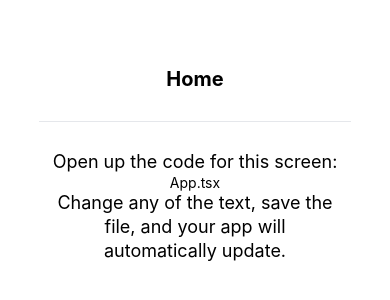
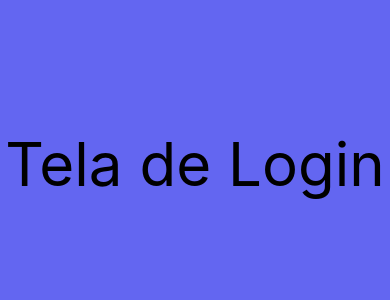
Before and after one commit to regnaelly/aula-react-native-, a React Native app: screen / in a window 390 px wide. Shown: the part 258-558 px from the top of the page. Built offline with nearby package versions, Linux system fonts and the light colour scheme.

Commit message:
refactor: alteração da estrutura identificação tailwind

```diff
--- a/App.tsx
+++ b/App.tsx
@@ -1,12 +1,13 @@
-import { ScreenContent } from 'components/ScreenContent';
+
 import { StatusBar } from 'expo-status-bar';
 
 import './global.css';
+import { LoginScreen } from '@/screens/logins';
 
 export default function App() {
   return (
     <>
-      <ScreenContent title="Home" path="App.tsx"></ScreenContent>
+      <LoginScreen/>
       <StatusBar style="auto" />
     </>
   );
--- a/app.json
+++ b/app.json
@@ -22,7 +22,7 @@
     "splash": {
       "image": "./assets/splash.png",
       "resizeMode": "contain",
-      "backgroundColor": "#ffffff"
+      "backgroundColor": "red"
     },
     "assetBundlePatterns": ["**/*"],
     "ios": {
--- /dev/null
+++ b/src/screens/logins.tsx
@@ -0,0 +1,9 @@
+import { Text, View } from "react-native";
+
+export function LoginScreen() {
+    return (
+        <View className="flex-1 items-center justify-center bg-indigo-500">
+            <Text className="text-6xl">Tela de Login</Text>
+        </View>
+    )
+}
--- a/tailwind.config.js
+++ b/tailwind.config.js
@@ -1,6 +1,6 @@
 /** @type {import('tailwindcss').Config} */
 module.exports = {
-  content: ['./App.{js,ts,tsx}', './components/**/*.{js,ts,tsx}' , './screens/**/*.{js,ts,tsx}'],
+  content: ['./App.{js,ts,tsx}', './src/**/*.{js,ts,tsx}'],
 
   presets: [require('nativewind/preset')],
   theme: {
```
Also changed, not shown: src/components/Container.tsx (renamed from components/Container.tsx), src/components/EditScreenInfo.tsx (renamed from components/EditScreenInfo.tsx), src/components/ScreenContent.tsx (renamed from components/ScreenContent.tsx).
